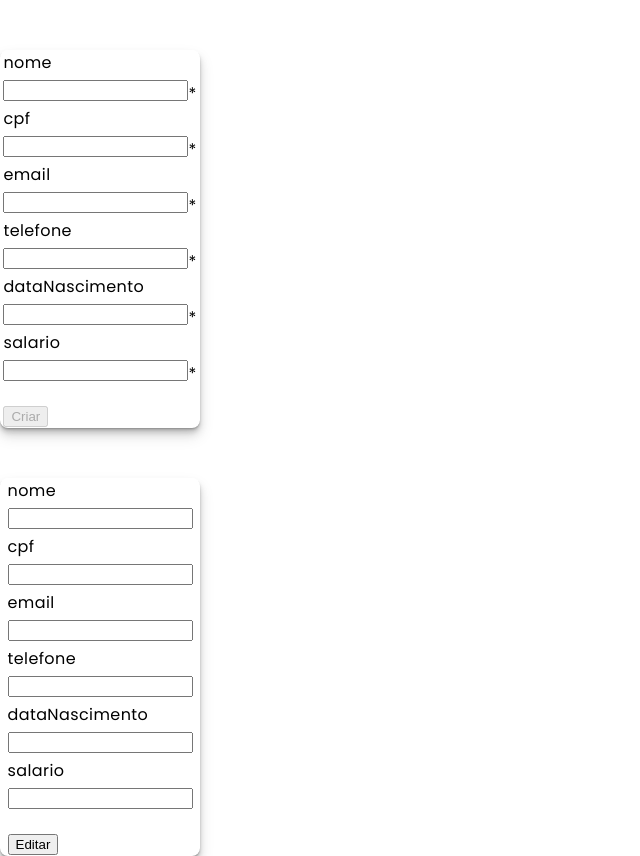
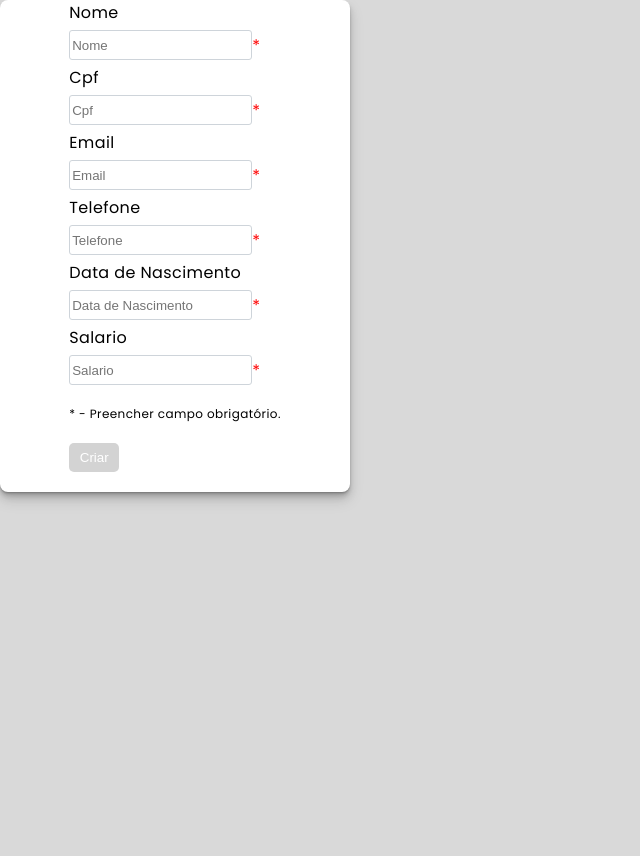
Before and after one commit to limaricardo/Seven-INC, a React (Create React App) app: page / in a window 1280 px wide. Shown: the whole page, without its empty margins (0-640 px from the left). After the commit the page ends 800 px from the top, so only its background shows below. Built offline with nearby package versions, Linux system fonts and the light colour scheme.

Commit message:
Button and Form Style

```diff
--- a/src/App.js
+++ b/src/App.js
@@ -16,7 +16,6 @@ function App() {
         <EmployeeTable data={data} />
       </div> */}
       <CreateForm />
-      <EditForm />
       {/* <EditEmployeeForm data={data}></EditEmployeeForm> */}
     </ThemeProvider>
   );
--- a/src/components/CreateForm/index.js
+++ b/src/components/CreateForm/index.js
@@ -5,7 +5,7 @@ import schema from './schema';
 const CreateForm = () => {
   return (
     <div>
-      <FormComp schema={schema}>Criar</FormComp>
+      <FormComp legend={"* - Preencher campo obrigatório."} schema={schema}>Criar</FormComp>
     </div>
   )
 }
--- a/src/components/CreateForm/schema.js
+++ b/src/components/CreateForm/schema.js
@@ -2,9 +2,9 @@ import * as Yup from 'yup';
 
 export default Yup.object().shape({
   nome: Yup.string().required('*'),
-  cpf: Yup.number().required('*'),
+  cpf: Yup.number().typeError("Permitido apenas números").required('*'),
   email: Yup.string().email().required('*'),
   telefone: Yup.number().required('*'),
-  dataNascimento: Yup.date().required('*'),
+  dataNascimento: Yup.string().required('*'),
   salario: Yup.number().required('*'),
 });
--- a/src/components/UI/Button/styles.js
+++ b/src/components/UI/Button/styles.js
@@ -1,5 +1,21 @@
 import styled from "styled-components";
 
 export const ButtonComp = styled.button`
-  margin-top: 20px;
+  margin: 20px 0;
+  padding: 7px;
+  justify-self: flex-end;
+  background-color: var(--primary);
+  color: white;
+  border-radius: 5px;
+  border: none;
+  width: 50px;
+  &:disabled {
+    background-color: lightgray;
+    color: white;
+  }
+  &:hover:not(:disabled) {
+    background-color: var(--button-hover);
+    transition: all 0.3s ease-in-out 0s;
+
+  }
 `
--- a/src/components/UI/Field/index.js
+++ b/src/components/UI/Field/index.js
@@ -1,20 +1,29 @@
 import React from 'react'
 import { useField } from 'formik'
-import { ContainerField, InputField, LabelInput } from '../Field/styles';
+import { FieldContainer, FieldInput, LabelInput, FieldInputContainer } from './styles';
 
 const Field = ({ children, isValid, label, ...props }) => {
 
   const [inputProps, meta] = useField(props);
   const id = props.id || props.name
 
+  if(label === "dataNascimento") {
+    label = "Data de Nascimento"
+  }
+
+  const firstLetterLabelCap = (label[0].toUpperCase() + label.slice(1))
+
   return (
-    <ContainerField>
+    <FieldContainer>
       <LabelInput>
-        {label && <label htmlFor={id}>{label}</label>}
-        <InputField id={id} {...inputProps} {...props} />
+        {label && <label htmlFor={id}>{firstLetterLabelCap}</label>}
+        <FieldInputContainer>
+          <FieldInput id={id} placeholder={firstLetterLabelCap} {...inputProps} {...props} />
+          {meta.error && <div style={{color: "red"}}>{meta.error.toString()}</div>}
+        </FieldInputContainer>
       </LabelInput>
-      {meta.error && <div>{meta.error.toString()}</div>}
-    </ContainerField>
+
+    </FieldContainer>
   );
 };
 
--- a/src/components/UI/Field/styles.js
+++ b/src/components/UI/Field/styles.js
@@ -1,13 +1,22 @@
 import styled from "styled-components";
 
 
-export const ContainerField = styled.div`
+export const FieldContainer = styled.div`
   display: flex;
   align-items: flex-end;
 `
 
-export const InputField = styled.input`
+export const FieldInputContainer = styled.div`
+  display: flex;
+  align-items: center;
+  justify-content: center;
+`
+
+export const FieldInput = styled.input`
   margin: 5px 0;
+  border: 1px solid #ced4da;
+  border-radius: 3px;
+  height: 30px;
 `
 
 export const LabelInput = styled.div`
--- a/src/components/UI/Form/index.js
+++ b/src/components/UI/Form/index.js
@@ -4,7 +4,7 @@ import "./styles.js";
 
 import Field from '../../UI/Field'
 import Button from '../../UI/Button'
-import { ContainerField } from "./styles.js";
+import { FieldContainer } from "./styles.js";
 
 const keysArrayForm = [
   "nome",
@@ -24,7 +24,7 @@ const typesArrayForm = [
   "salario",
 ];
 
-function FormComp({ children, schema, ...props }) {
+function FormComp({ legend, children, schema, ...props }) {
   function onSubmit(values, actions) {
     console.log("SUBMIT", values);
   }
@@ -45,7 +45,7 @@ function FormComp({ children, schema, ...props }) {
         }}
       >
         {({ values, errors, touched, isValid }) => (
-          <ContainerField>
+          <FieldContainer>
             <Form>
             {keysArrayForm.map((key) => {
               return (
@@ -59,11 +59,12 @@ function FormComp({ children, schema, ...props }) {
                 </div>
               );
             })}
+            {legend && <p style={{fontSize: "12px", marginTop: "15px"}}>{legend}</p>}
             <Button type="submit" disabled={!isValid}>
               {children}
             </Button>
           </Form>
-          </ContainerField>
+          </FieldContainer>
         )}
       </Formik>
     </div>
--- a/src/components/UI/Form/styles.js
+++ b/src/components/UI/Form/styles.js
@@ -1,12 +1,12 @@
 import styled from "styled-components";
 
-export const ContainerField = styled.div`
+export const FieldContainer = styled.div`
   display: flex;
   flex-direction: column;
   align-items: center;
-  margin-top: 50px;
   border: none;
-  width: 200px;
+  width: 350px;
   border-radius: var(--border-radius);
-  box-shadow: var(--box-shadow)
+  box-shadow: var(--box-shadow);
+  background-color: white;
 `
--- a/src/index.styles.css
+++ b/src/index.styles.css
@@ -8,6 +8,8 @@
 body {
   font-family: "Poppins", sans-serif;
   letter-spacing: 0.4px;
+  background-color: #D9D9D9;
+  height: 100%;
 }
 
 :root {
@@ -16,7 +18,9 @@ body {
   --bg2: rgb(237, 237, 237);
   --bg3: rgb(214, 214, 214);
   --text: rgb(33, 33, 33);
-  --primary: rgb(224, 132, 209);
+  --primary: rgb(34, 48, 90);
+  --secondary: rgb(248, 191, 25);
+  --button-hover: #0e74a5;
 
   --border-radius: 8px;
 
```
